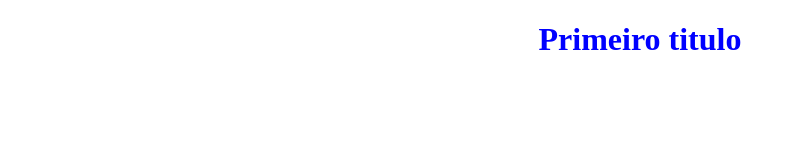
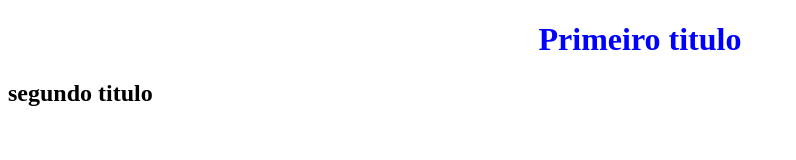
Before and after one commit to guilhermesiqueira/learn-git-js-electron, a plain HTML site: page index.html in a window 1280 px wide. Shown: the whole page, without its empty margins (0-796 px from the left). Drawn offline with Linux system fonts and the light colour scheme.

Commit message:
add the second title at index.html

```diff
--- a/index.html
+++ b/index.html
@@ -10,6 +10,6 @@
 </head>
 <body>
     <h1 class="primeiro-titulo">Primeiro titulo</h1>
-
+    <h2 class="testando">segundo titulo</h2>
 </body>
 </html>
```
